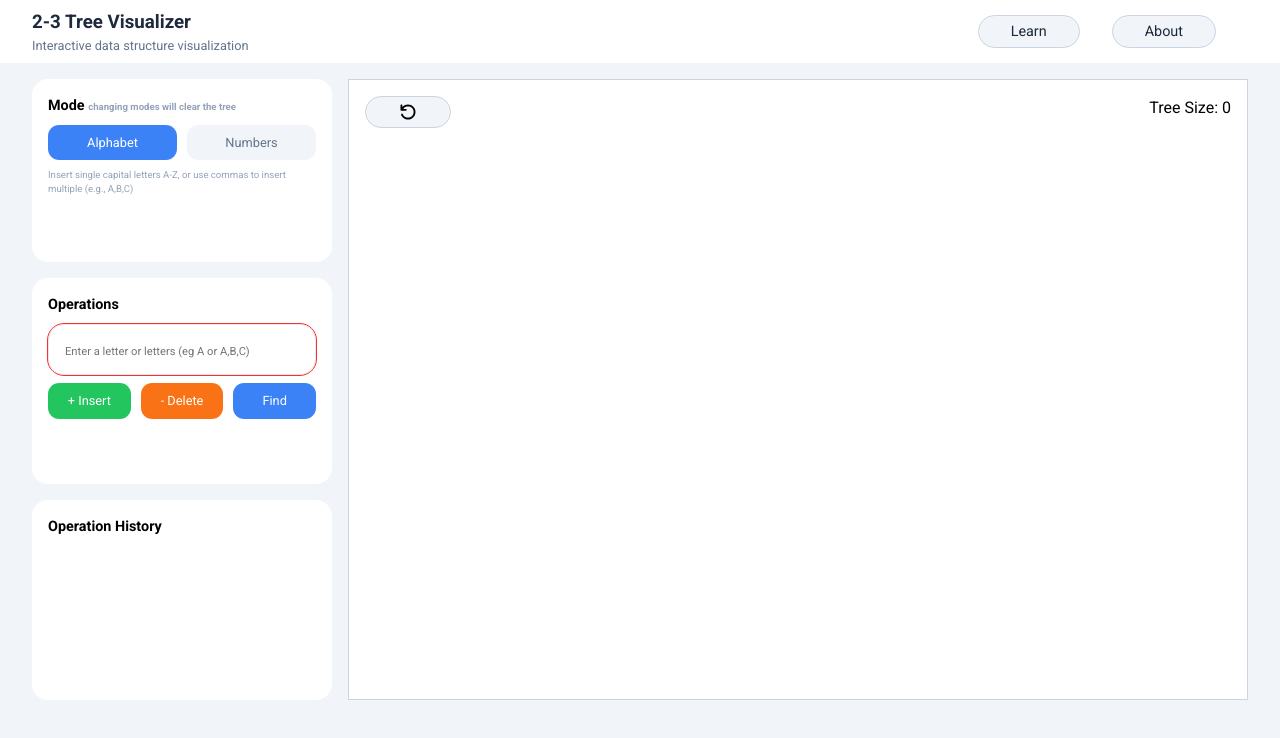
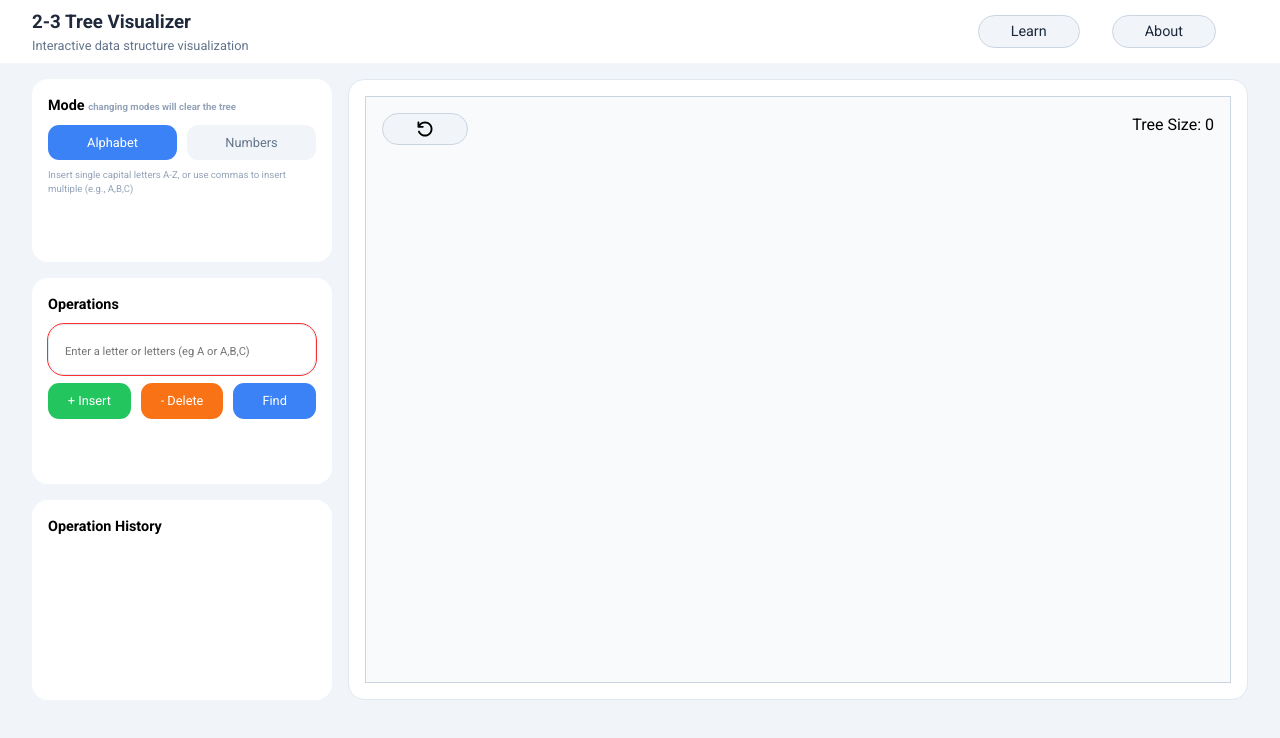
Before and after one commit to HamzaIbrahimi/2-3Tree, a SvelteKit app: page / in a window 1280 px wide. Shown: the top 738 px of the page. Built offline with nearby package versions, Linux system fonts and the light colour scheme.

Commit message:
Add some styling to the canvas

```diff
--- a/src/lib/visualization/TreeVisualizer.ts
+++ b/src/lib/visualization/TreeVisualizer.ts
@@ -33,7 +33,7 @@ export default class TreeVisualizer {
 			.append('svg')
 			.attr('width', '100%')
 			.attr('height', '100%')
-			.style('background', 'white');
+			.style('background', '#f8fafc');
 
 		// Create main group
 		this.g = this.svg.append('g');
--- a/src/routes/+page.svelte
+++ b/src/routes/+page.svelte
@@ -6,7 +6,6 @@
 	import TreeVisualization from '$lib/components/TreeVisualizer.svelte';
 
 	let timeStamps = $state<Ops[]>([]);
-
 	let treeViz: TreeVisualization;
 
 	function addTimeStamp(operation: string, letter: string) {
@@ -87,6 +86,10 @@
 	}
 
 	.visualization-container {
+		background-color: #fff;
+		padding: 1rem;
 		overflow: hidden;
+		border-radius: 1rem;
+		border: 1px solid var(--border-light);
 	}
 </style>
```
